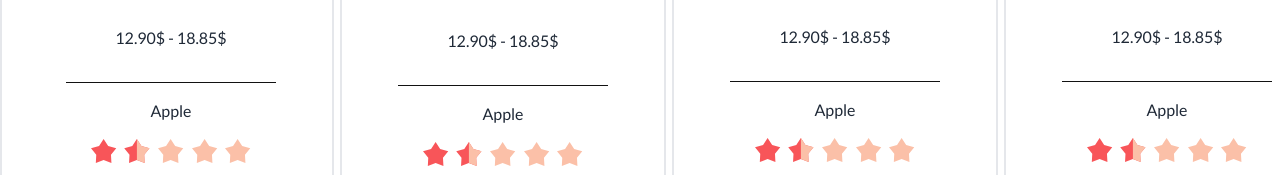
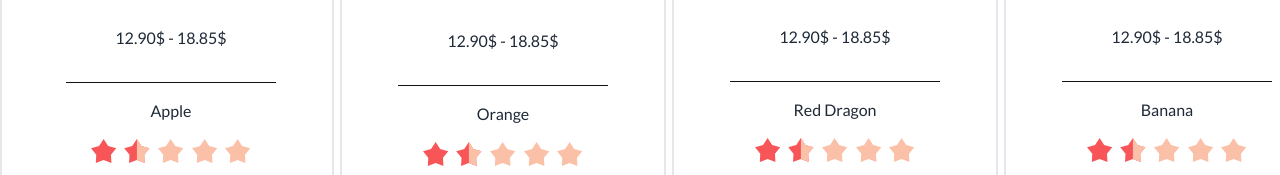
Before and after one commit to riyadkobi/Fruits-Brust, a plain HTML site: page index.html in a window 1280 px wide. Shown: the part 1748-1923 px from the top of the page. Drawn offline with nearby package versions, Linux system fonts and the light colour scheme; files whose address does not match are found by name.

Commit message:
team change

```diff
--- a/index.html
+++ b/index.html
@@ -233,7 +233,7 @@
               <img src="./images/fruit7.png" alt="">
               <h3 class="my-8">12.90$ - 18.85$</h3>
               <div class="h-px w-full bg-[#121212]"></div>
-              <p class="my-4">Apple</p>
+              <p class="my-4">Orange</p>
               <img src="./icon/Group 24.svg" alt="">
               <!-- Open the modal using ID.showModal() method -->
               <button class="text-[#F85559] mt-4" onclick="product2.showModal()">Details</button>
@@ -256,7 +256,7 @@
               <img src="./images/fruit8.png" alt="">
               <h3 class="my-8">12.90$ - 18.85$</h3>
               <div class="h-px w-full bg-[#121212]"></div>
-              <p class="my-4">Apple</p>
+              <p class="my-4">Red Dragon</p>
               <img src="./icon/Group 24.svg" alt="">
               <!-- Open the modal using ID.showModal() method -->
               <button class="text-[#F85559] mt-4" onclick="product3.showModal()">Details</button>
@@ -279,7 +279,7 @@
               <img src="./images/fruit9.png" alt="">
               <h3 class="my-8">12.90$ - 18.85$</h3>
               <div class="h-px w-full bg-[#121212]"></div>
-              <p class="my-4">Apple</p>
+              <p class="my-4">Banana</p>
               <img src="./icon/Group 24.svg" alt="">
               <!-- Open the modal using ID.showModal() method -->
               <button class="text-[#F85559] mt-4" onclick="product4.showModal()">Details</button>
```
